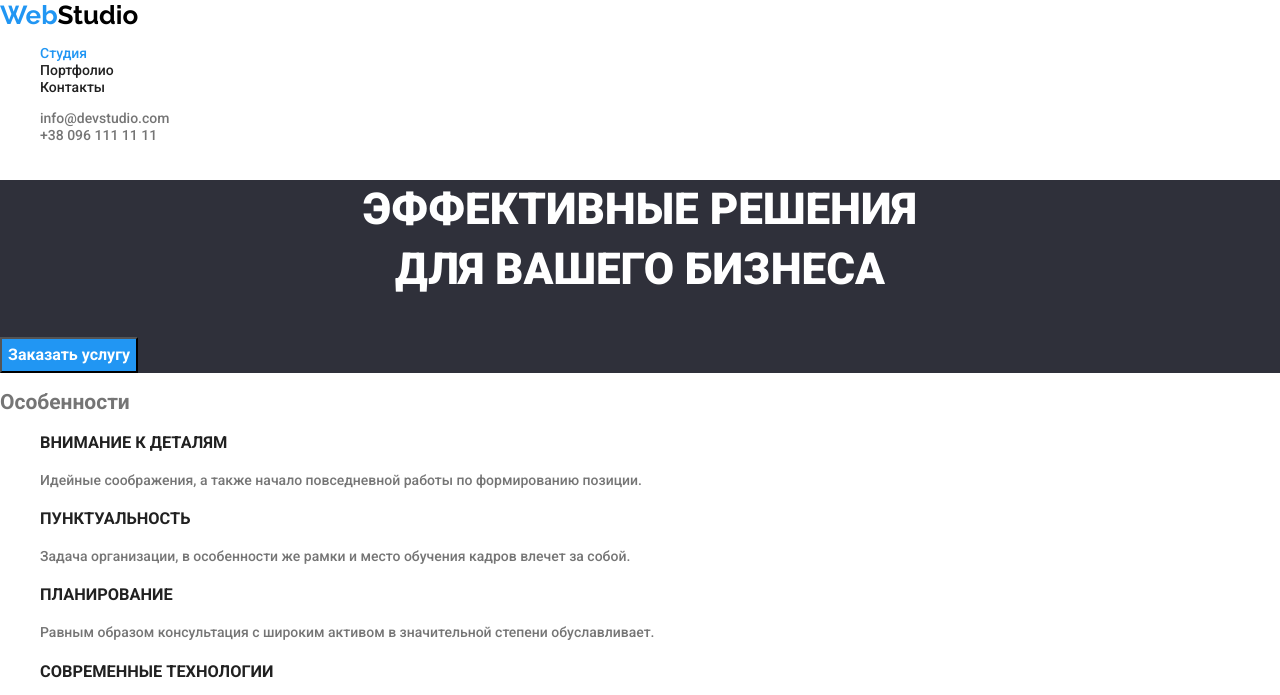
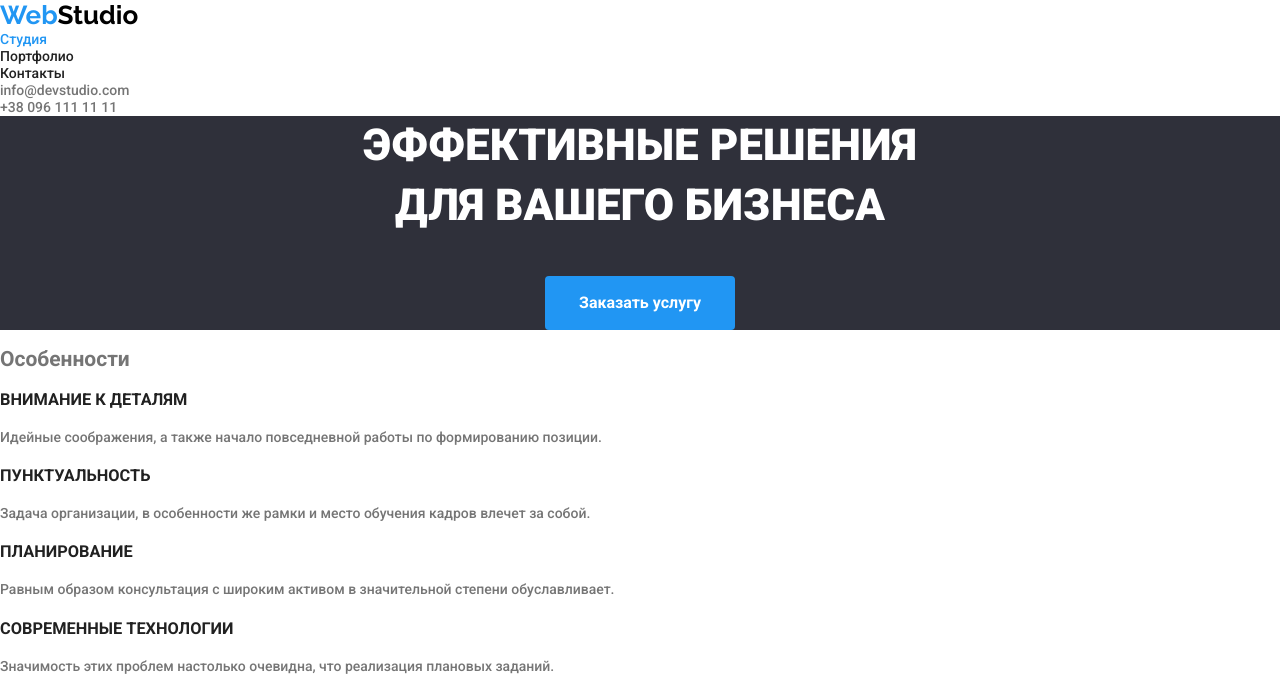
Before and after one commit to LukeBrutale/goit-markup-hw-03, a plain HTML site: page index.html in a window 1280 px wide. Shown: the top 695 px of the page. Drawn offline with nearby package versions, Linux system fonts and the light colour scheme.

Commit message:
Добавляет стили

```diff
--- a/css/style.css
+++ b/css/style.css
@@ -18,6 +18,8 @@ body {
 
 .list {
   list-style: none;
+  padding: 0;
+  margin: 0;
 }
 
 /* =====HEADER===== */
@@ -68,14 +70,17 @@ body {
 
 .hero {
   background-color: var(--secondary-bg-color);
+  text-align: center;
 }
 
 .hero-title {
+  margin-top: 0px;
+  margin-bottom: 40px;
+
   color: var(--primary-write-color);
   font-weight: 900;
   font-size: 44px;
   line-height: 1.36;
-  text-align: center;
   text-transform: uppercase;
 }
 
@@ -116,12 +121,17 @@ body {
 }
 
 .hero-btn {
+  border-radius: 4px;
+  border-color: transparent;
+  padding: 10px 32px;
+
+
   color: var(--primary-write-color);
   background-color: var(--accent-color);
   font-weight: 700;
   font-size: 16px;
   line-height: 1.9;
-}
+
 
 .button-nav .btn {
   color: var(--primary-text-color);
--- a/index.html
+++ b/index.html
@@ -15,7 +15,7 @@
 
     <!-- HEADER -->
 
-    <header>
+    <header class="page-header">
         <nav>
             <a href="./index.html" class="logo">
                 <span class="logo-title">Web</span>Studio
```
